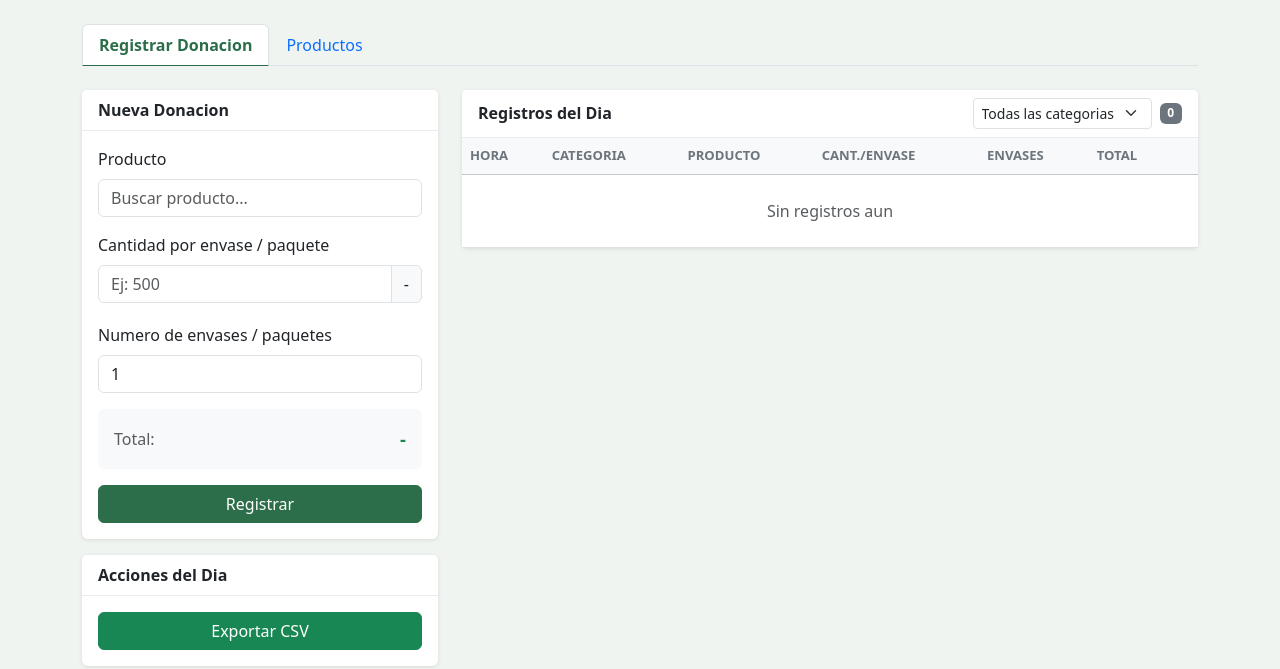
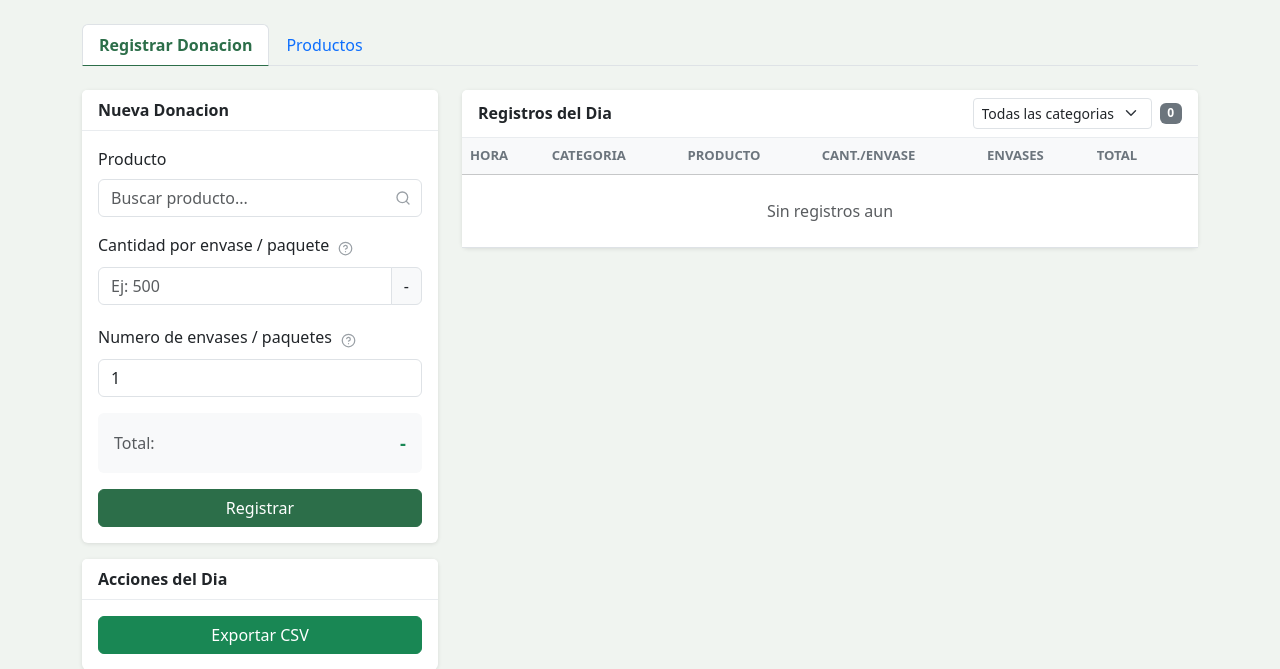
Before and after one commit to SamuelSanchez01/insumosUCV, a Flask app: page / in a window 1280 px wide. Shown: the part 57-726 px from the top of the page. Run offline with Flask 3, Linux system fonts and the light colour scheme; data that the repository does not hold is empty; parts of the project's set-up code (start-up, migrations or seed data) failed here and were passed over; some libraries are stand-ins or nearby versions.

Commit message:
Agregar tooltips de ayuda e icono de lupa en el formulario de recepcion
Mejoras de UX sobre el formulario "Nueva Donacion", manteniendo el
formulario estatico y abierto tal como estaba (optimo para teclear rapido):

- Icono de ayuda (?) junto a "Cantidad por envase" y "Numero de envases",
  con un tooltip que explica la diferencia entre ambos usando el ejemplo
  del acetaminofen (40 x 3 = 120). Los rotulos no cambian.
- Icono de lupa dentro del campo "Buscar producto..." para indicar que es
  un buscador.

Todo 100% local, sin conexion a Internet: los iconos son SVG inline (estilo
Lucide, no se cargan por CDN) y los tooltips usan el motor de Bootstrap que
el repo ya sirve localmente desde /static. No toca el backend ni la base de
datos.

```diff
--- a/templates/index.html
+++ b/templates/index.html
@@ -33,6 +33,17 @@
     }
     .search-item:last-child { border-bottom: none; }
     .search-item:hover, .search-item.activo { background: #e8f5e9; }
+
+    /* Icono de ayuda (estilo Lucide, SVG inline — sin CDN) */
+    .info-icon { color: #9aa0a6; cursor: help; vertical-align: -2px;
+                 margin-left: .3rem; transition: color .15s ease; }
+    .info-icon:hover { color: #2c6e49; }
+
+    /* Icono de lupa dentro del buscador de producto (estilo Lucide, SVG inline) */
+    #inputBusqueda { padding-right: 2.1rem; }
+    .lupa-icon { position: absolute; right: .7rem; top: 50%;
+                 transform: translateY(-50%); color: #9aa0a6;
+                 pointer-events: none; z-index: 3; display: flex; }
   </style>
 </head>
 <body>
@@ -69,13 +80,28 @@
                   <div style="position:relative" id="productoWrap">
                     <input type="text" class="form-control" id="inputBusqueda"
                            placeholder="Buscar producto..." autocomplete="off">
+                    <span class="lupa-icon" aria-hidden="true">
+                      <svg xmlns="http://www.w3.org/2000/svg" width="16" height="16" viewBox="0 0 24 24"
+                           fill="none" stroke="currentColor" stroke-width="2" stroke-linecap="round" stroke-linejoin="round">
+                        <circle cx="11" cy="11" r="8"/><path d="m21 21-4.3-4.3"/>
+                      </svg>
+                    </span>
                     <div id="listaProductos" class="search-list" style="display:none"></div>
                     <input type="hidden" id="productoId">
                   </div>
                 </div>
 
                 <div class="mb-3">
-                  <label class="form-label">Cantidad por envase / paquete</label>
+                  <label class="form-label">
+                    Cantidad por envase / paquete
+                    <span class="info-icon" data-bs-toggle="tooltip" data-bs-placement="top"
+                          title="Cuanto contiene UN solo envase o paquete. Ejemplo: una caja de acetaminofen con 4 blisters de 10 tabletas = 40 → escribe 40.">
+                      <svg xmlns="http://www.w3.org/2000/svg" width="15" height="15" viewBox="0 0 24 24"
+                           fill="none" stroke="currentColor" stroke-width="2" stroke-linecap="round" stroke-linejoin="round">
+                        <circle cx="12" cy="12" r="10"/><path d="M9.09 9a3 3 0 0 1 5.83 1c0 2-3 3-3 3"/><path d="M12 17h.01"/>
+                      </svg>
+                    </span>
+                  </label>
                   <div class="input-group mb-1">
                     <input type="number" class="form-control" id="inputCantidad"
                            min="0.001" step="any" placeholder="Ej: 500" required>
@@ -88,7 +114,16 @@
                 </div>
 
                 <div class="mb-3">
-                  <label class="form-label">Numero de envases / paquetes</label>
+                  <label class="form-label">
+                    Numero de envases / paquetes
+                    <span class="info-icon" data-bs-toggle="tooltip" data-bs-placement="top"
+                          title="Cuantos envases o paquetes iguales recibiste. Ejemplo: si llegaron 3 cajas → escribe 3. El sistema multiplica: 40 × 3 = 120.">
+                      <svg xmlns="http://www.w3.org/2000/svg" width="15" height="15" viewBox="0 0 24 24"
+                           fill="none" stroke="currentColor" stroke-width="2" stroke-linecap="round" stroke-linejoin="round">
+                        <circle cx="12" cy="12" r="10"/><path d="M9.09 9a3 3 0 0 1 5.83 1c0 2-3 3-3 3"/><path d="M12 17h.01"/>
+                      </svg>
+                    </span>
+                  </label>
                   <input type="number" class="form-control" id="inputUnidades"
                          min="1" step="1" value="1" required>
                 </div>
@@ -617,6 +652,9 @@
   function exportarCSV() { window.location.href = "/api/export"; }
 
   // ---- INIT ----
+  // Activa los tooltips (motor de Bootstrap ya incluido localmente — sin CDN)
+  [...document.querySelectorAll('[data-bs-toggle="tooltip"]')]
+    .forEach(el => new bootstrap.Tooltip(el));
   cargarProductos();
   cargarRegistros();
 </script>
```
